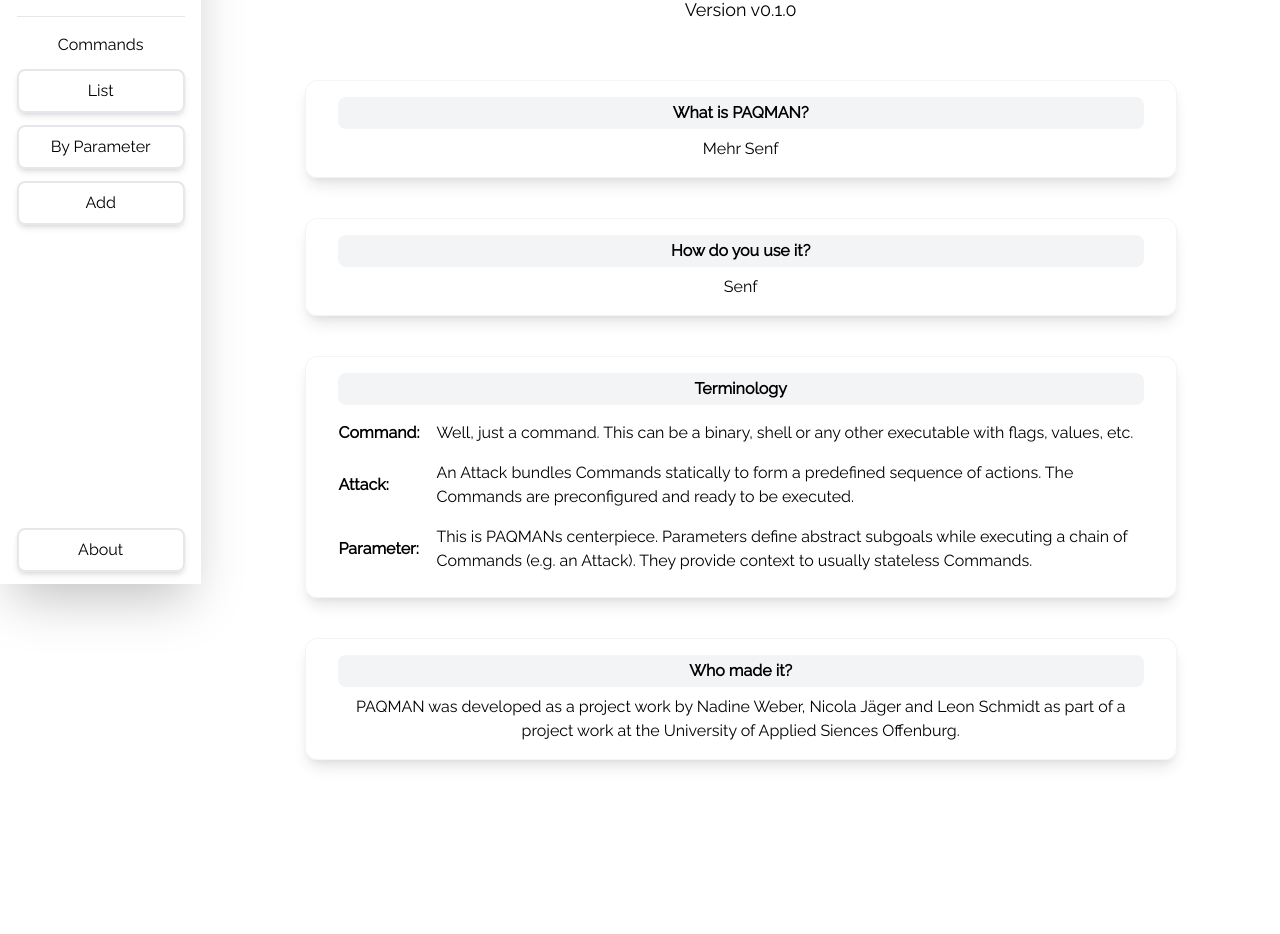
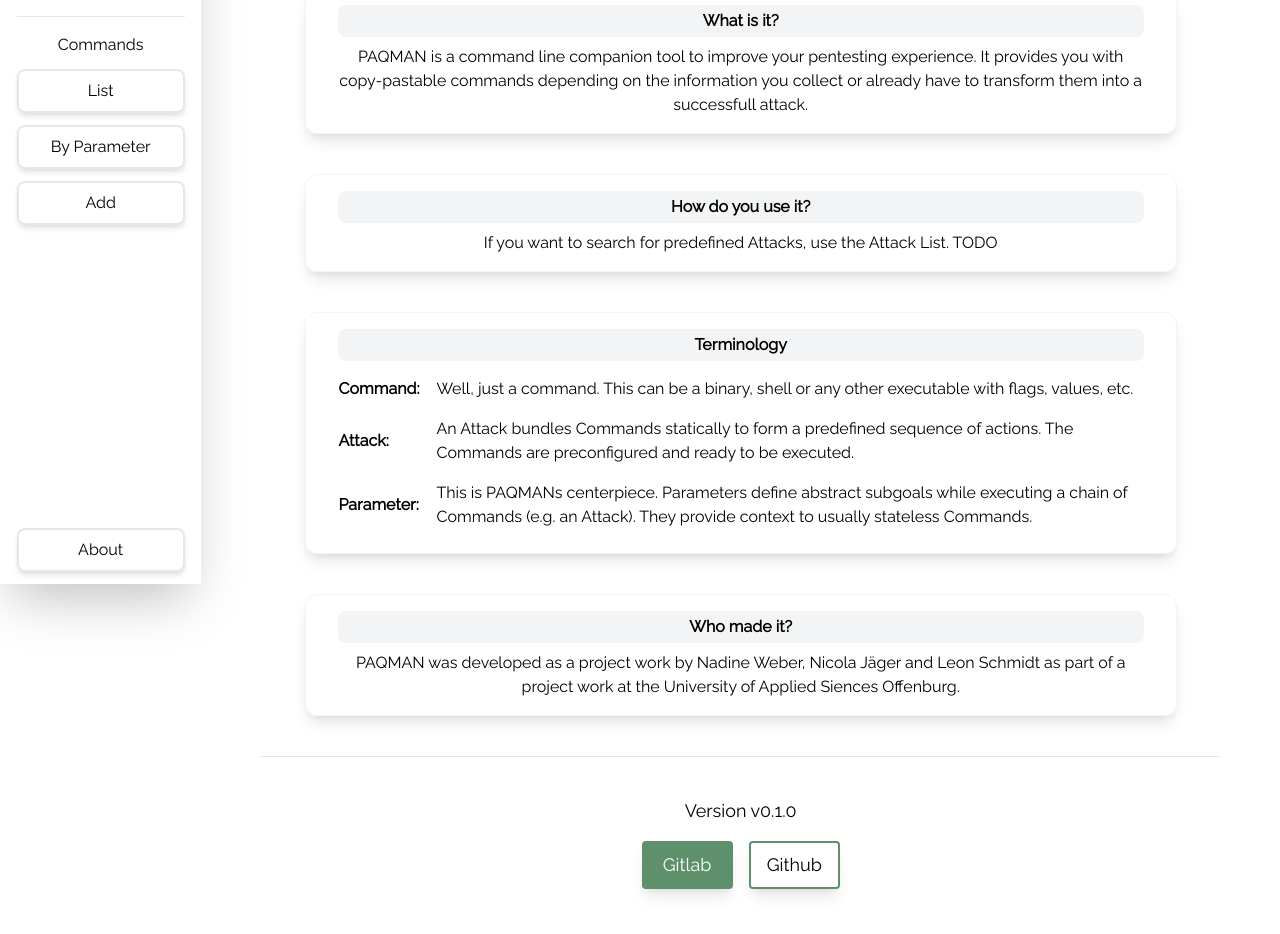
Before and after one commit to paqman-project/paqman, a React (Create React App) app in the folder frontend/: page /prepare/about in a window 1280 px wide. Shown: the part 280-1214 px from the top of the page. Before the commit the page ends 1120 px from the top, so only its background shows below. Built offline with nearby package versions, Linux system fonts and the light colour scheme.

Commit message:
Added Git link buttons, rearranged the thing

```diff
--- a/frontend/src/components/Button.js
+++ b/frontend/src/components/Button.js
@@ -7,9 +7,10 @@
  * @param {Function} props.onClick An onClick handler to be passed in
  * @param {string} props.title Title of the button (visible)
  * @param {boolean} props.important If the button should be filled (true) or only surrounded (false)
+ * @param {string} props.fullWidth Whether the button should expand to it's full parent width
  * @param {boolean} props.submit If this is a submit button (used inside a form)
  */
-export default function Button({ onClick, title, important, submit }) {
+export default function Button({ onClick, title, important, fullWidth, submit }) {
     return (
         <div>
             <button
@@ -18,6 +19,8 @@
                     important
                         ? "border-transparent bg-paqteal-600 text-white"
                         : "border-paqteal-600"
+                } ${
+                    fullWidth && "w-full"
                 }`}
                 type={submit && "submit"}
             >
--- a/frontend/src/views/preparation/AboutView.js
+++ b/frontend/src/views/preparation/AboutView.js
@@ -1,4 +1,5 @@
 import React from "react"
+import Button from "../../components/Button"
 import Card from "../../components/Card"
 import logo from "../../img/logo_v2.svg"
 
@@ -10,26 +11,29 @@
             */}
 
             {/* Logo */}
-            <div className="w-2/3 mx-auto max-w-md mt-20">
+            <div className="w-2/3 mx-auto max-w-md mt-12">
                 <img src={logo} alt="PAQMAN logo full" />
-            </div>
-
-            {/* Important infos (subtitle) */}
-            <div className="p-2 m-4 text-center text-lg">
-                <p>Version v0.1.0</p>
             </div>
 
             {/* Cards with information */}
             <div className="w-5/6 mx-auto mt-12">
-                <div className="grid grid-cols-1 2xl:grid-cols-2 gap-10">
-                    <Card title="What is PAQMAN?">
+                <div className="grid grid-cols-1 2xl:grid-cols-2 gap-10 mx-auto max-w-7xl">
+                    <Card title="What is it?">
                         <div className="text-center">
-                            Mehr Senf
-                            </div>
+                            <p>
+                                PAQMAN is a command line companion tool to improve your pentesting
+                                experience. It provides you with copy-pastable commands depending on
+                                the information you collect or already have to transform them into a
+                                successfull attack.
+                            </p>
+                        </div>
                     </Card>
                     <Card title="How do you use it?">
                         <div>
-                            <p>Senf</p>
+                            <p>
+                                If you want to search for predefined Attacks, use the Attack List.
+                                TODO
+                            </p>
                         </div>
                     </Card>
                     <Card title="Terminology">
@@ -70,10 +74,32 @@
                         </div>
                     </Card>
                 </div>
+            </div>
 
-                <div className="h-20"></div>
+            <hr className="my-10 w-11/12 mx-auto"/>
 
+            {/* Important infos (subtitle) */}
+            <div className="text-center text-lg">
+                <p>Version v0.1.0</p>
+                <div className="grid grid-cols-2 max-w-max mx-auto mt-4 gap-4">
+                    <a
+                        href="https://git.leon.wtf/paqman/paqman"
+                        target="_blank"
+                        rel="noreferrer noopener"
+                    >
+                        <Button title="Gitlab" fullWidth important />
+                    </a>
+                    <a
+                        href="https://github.com/paqman-project/paqman"
+                        target="_blank"
+                        rel="noreferrer noopener"
+                    >
+                        <Button title="Github" fullWidth />
+                    </a>
+                </div>
             </div>
+
+            <div className="h-12"></div>
 
         </div>
     )
```
